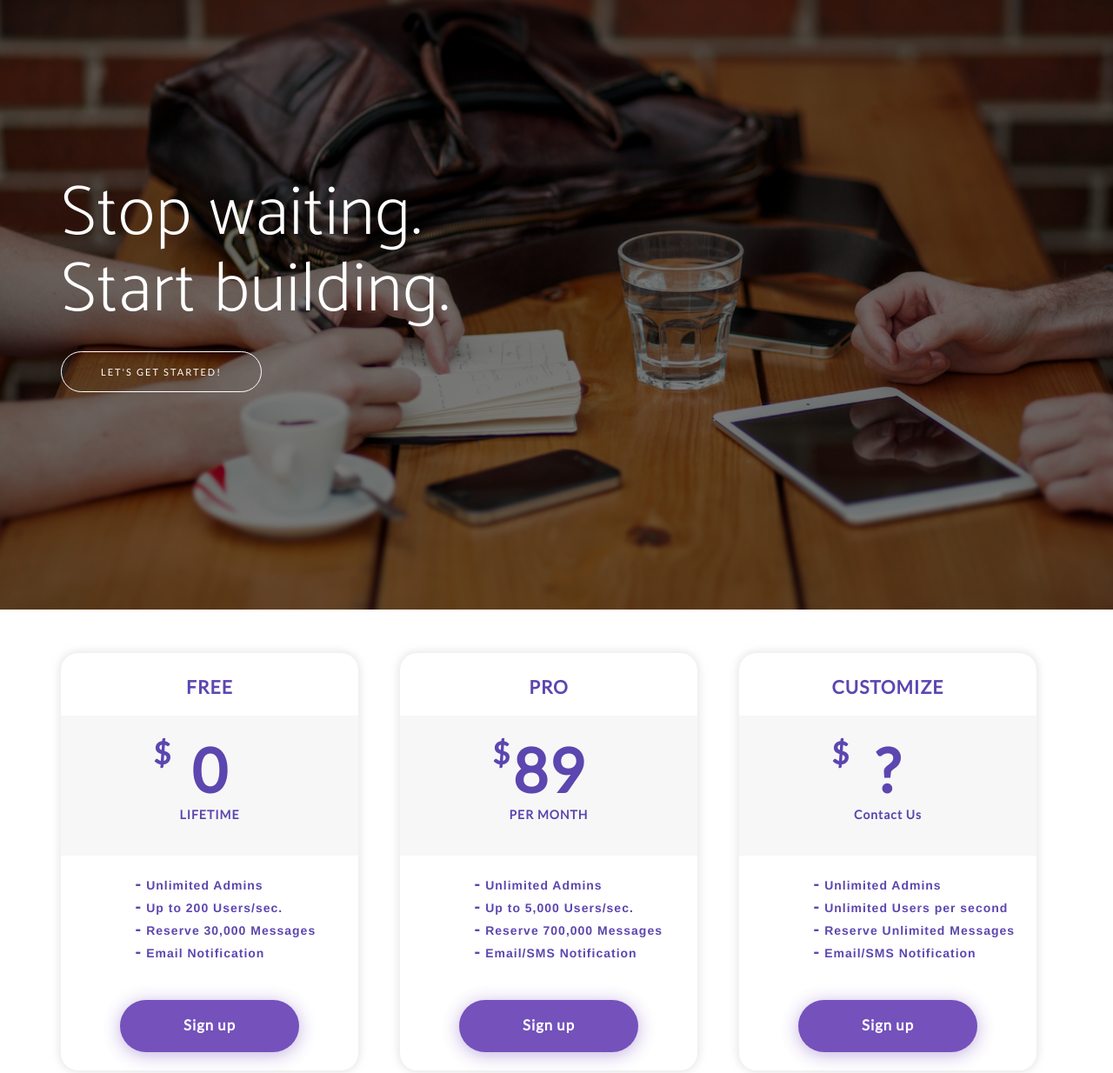
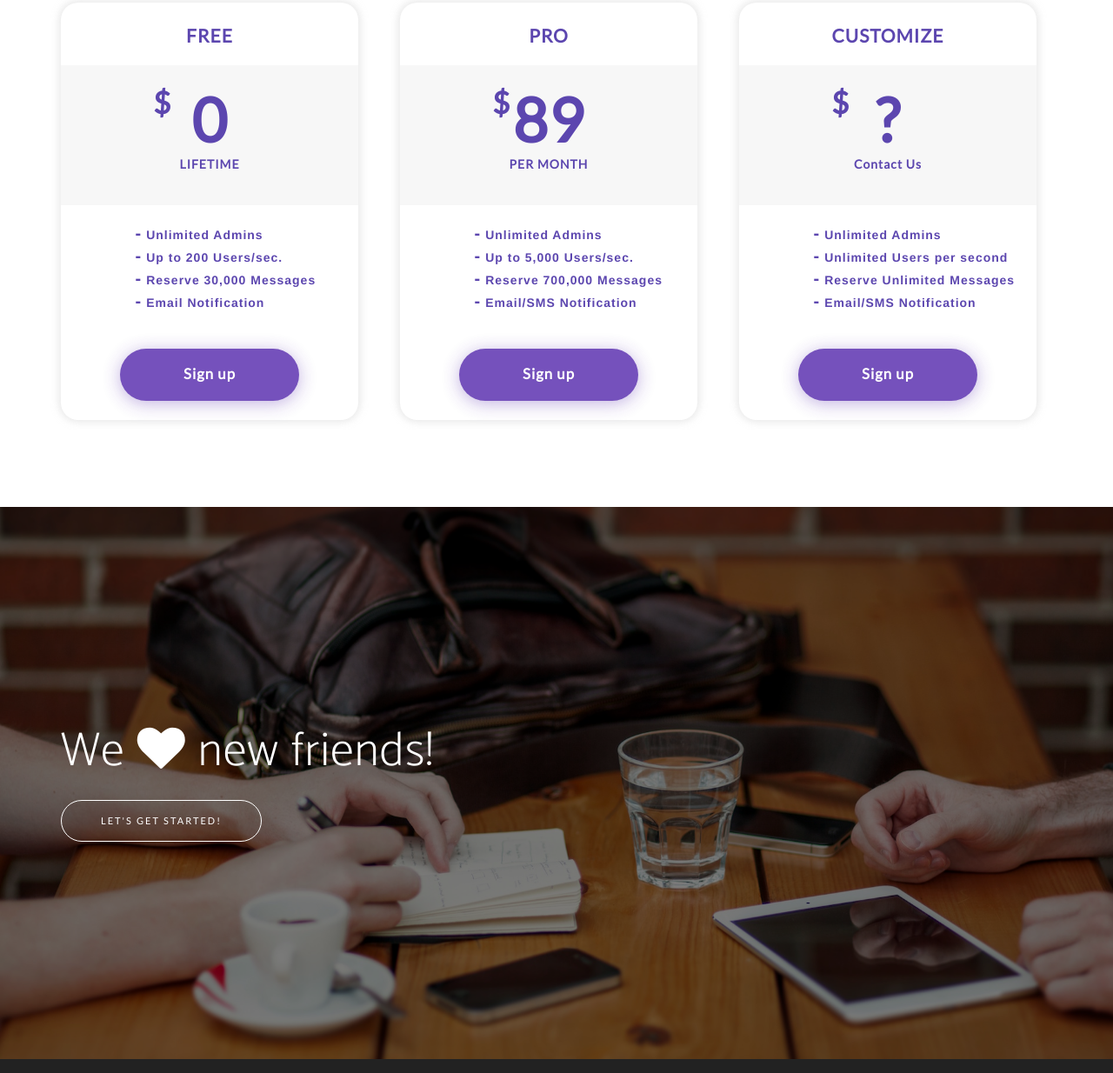
Before and after one commit to KinoLien/Gossim-Page, a website: page index.html in a window 1280 px wide. Shown: the part 2386-3620 px from the top of the page at 87% size. Drawn offline with nearby package versions, Linux system fonts and the light colour scheme; a web font is replaced by a local one.

Commit message:
Change the position.

```diff
--- a/css/new-age.css
+++ b/css/new-age.css
@@ -367,7 +367,7 @@ section.cta .cta-content h2 {
 }
 @media (min-width: 768px) {
   section.cta .cta-content h2 {
-    font-size: 80px;
+    font-size: 55px;
   }
 }
 section.cta .overlay {
--- a/index.html
+++ b/index.html
@@ -217,16 +217,6 @@
         </div>
     </section>
 
-    <section class="cta">
-        <div class="cta-content">
-            <div class="container">
-                <h2>Stop waiting.<br>Start building.</h2>
-                <a href="#contact" class="btn btn-outline btn-xl page-scroll">Let's Get Started!</a>
-            </div>
-        </div>
-        <div class="overlay"></div>
-    </section>
-
     <!-- <section id="contact" class="contact bg-primary">
         <div class="container">
             <h2>We <i class="fa fa-heart"></i> new friends!</h2>
@@ -336,6 +326,16 @@
         }
     </script>
 
+    <section class="cta">
+        <div class="cta-content">
+            <div class="container">
+                <h2>We <i class="fa fa-heart"></i> new friends!</h2>
+                <a href="#contact" class="btn btn-outline btn-xl page-scroll">Let's Get Started!</a>
+            </div>
+        </div>
+        <div class="overlay"></div>
+    </section>
+
     <footer>
         <div class="container">
             <p>&copy; 2016-2017 Gossim. All Rights Reserved.</p>
```
